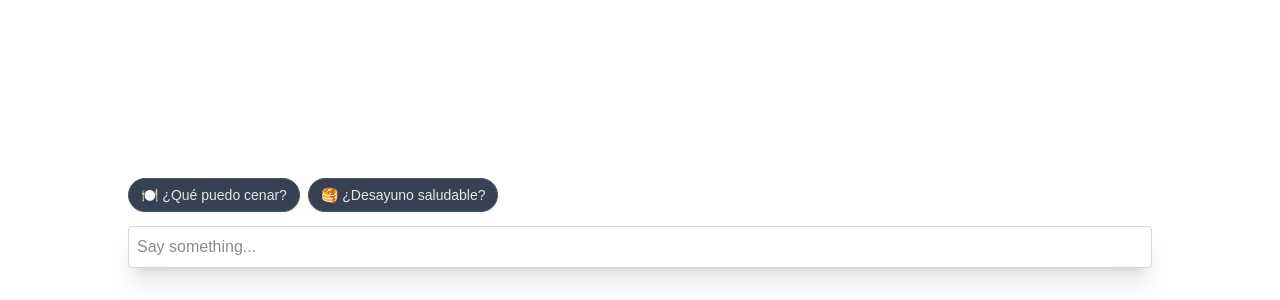
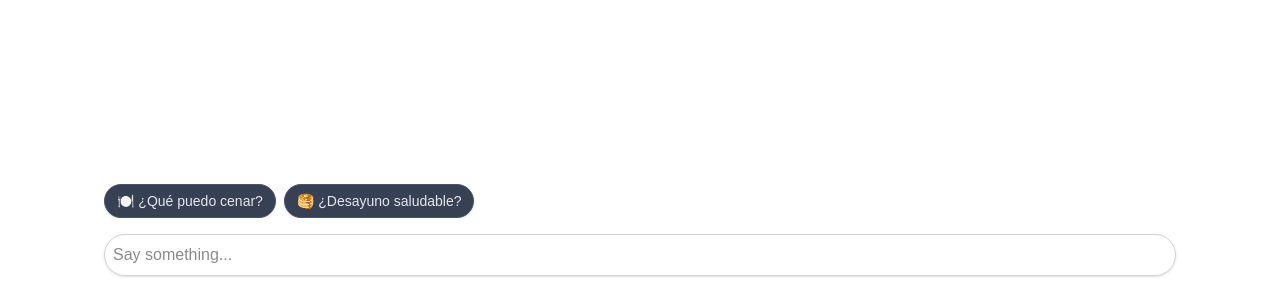
Before and after one commit to galiprandi/zero-ui, a Next.js app: page / in a window 1280 px wide. Shown: the part 500-800 px from the top of the page. Built offline with nearby package versions, Linux system fonts and the light colour scheme.

Commit message:
refactor: reorganize chat UI with fixed layout and improved message styling

```diff
--- a/app/api/chat/route.ts
+++ b/app/api/chat/route.ts
@@ -1,3 +1,4 @@
+import { system } from '@/app/prompts/system.prompt'
 import { openai } from '@ai-sdk/openai'
 import {
   streamText,
@@ -7,7 +8,6 @@ import {
   stepCountIs,
 } from 'ai'
 import { number, object, string } from 'zod'
-import { SYSTEM_PROMPT } from './system-prompt'
 
 // Allow streaming responses up to 30 seconds
 export const maxDuration = 30
@@ -18,7 +18,7 @@ export async function POST(req: Request) {
   const result = streamText({
     model: openai('gpt-4.1-mini'),
     stopWhen: stepCountIs(5),
-    system: SYSTEM_PROMPT,
+    system,
 
     messages: convertToModelMessages(messages),
     tools: {
--- a/app/components/MessageText.tsx
+++ b/app/components/MessageText.tsx
@@ -71,14 +71,14 @@ export default function MessageText({ role, text, id, onQuickReplies }: MessageT
   return (
     <div
       key={id}
-      className={`flex ${isUser ? 'justify-end' : 'justify-start'} my-2`}
+      className={`flex ${isUser ? 'justify-end my-2' : 'justify-start my-0'}`}
     >
       {isUser ? (
-        <div className="block px-4 py-2 rounded-lg shadow-sm break-words bg-blue-100 text-blue-900 leading-snug">
+        <div className="block px-4 py-2 rounded-full shadow-sm break-words bg-zinc-100 text-zinc-900 dark:bg-zinc-800 dark:text-zinc-100 leading-snug">
           <ReactMarkdown remarkPlugins={[remarkGfm]} components={components as any} key={text.length}>{text}</ReactMarkdown>
         </div>
       ) : (
-        <div className="mt-4 text-justify w-full leading-snug">
+        <div className="text-justify w-full leading-snug">
           <ReactMarkdown remarkPlugins={[remarkGfm]} rehypePlugins={[rehypeRaw]} components={components as any}>{displayText}</ReactMarkdown>
         </div>
       )}
--- a/app/components/QuickReplies.tsx
+++ b/app/components/QuickReplies.tsx
@@ -8,7 +8,7 @@ export default function QuickReplies({ replies, onSelect }: QuickRepliesProps) {
     if (!replies || replies.length === 0) return null
 
     return (
-        <div className="fixed bottom-22 left-1/2 transform -translate-x-1/2 w-4/5 max-w-[1120px] z-10">
+        <div className="w-full py-2">
             <div className="quick-replies flex gap-2 overflow-x-auto scrollbar-hide" style={{ scrollbarWidth: 'none', msOverflowStyle: 'none' }}>
                 {replies.map((reply) => (
                     <button
--- a/app/page.tsx
+++ b/app/page.tsx
@@ -14,7 +14,6 @@ export default function Chat() {
   const messagesEndRef = useRef<HTMLDivElement>(null);
   const lastScrollRef = useRef(Date.now());
   const messagesLengthRef = useRef(messages.length);
-  const [keyboardOffset, setKeyboardOffset] = useState(0);
   const [quickReplies, setQuickReplies] = useState<string[]>([]);
 
   // Load initial quick replies on component mount
@@ -49,28 +48,13 @@ export default function Chat() {
     messagesLengthRef.current = messages.length
   }, [messages.length])
 
-  useEffect(() => {
-    const vv = window.visualViewport
-    if (vv) {
-      const handleResize = () => {
-        const viewport = window.visualViewport;
-        if (viewport) {
-          const heightDiff = window.innerHeight - viewport.height;
-          setKeyboardOffset(heightDiff);
-        }
-      };
-      vv.addEventListener("resize", handleResize);
-      return () => vv.removeEventListener("resize", handleResize);
-    }
-  }, []);
+
 
   return (
     <div
-      className="flex flex-col w-4/5 max-w-[1120px] mx-auto stretch h-screen"
-      style={{
-        paddingBottom: `${(quickReplies.length ? 160 : 110) + keyboardOffset}px`,
-      }}
+      className="flex flex-col w-full max-w-[1120px] mx-auto h-screen px-[1em] py-[1em]"
     >
+      <div className="flex-1 overflow-y-auto">
         {messages.map((message) => (
           <div key={message.id} className="whitespace-pre-wrap">
             {message.parts.map((part, i) => {
@@ -96,10 +80,14 @@ export default function Chat() {
             })}
           </div>
         ))}
+        <div ref={messagesEndRef} />
+      </div>
 
-      <div ref={messagesEndRef} className="h-0" />
-
-      <QuickReplies replies={quickReplies} onSelect={handleQuickReplySelect} />
+      <div className="p-2">
+        <QuickReplies
+          replies={quickReplies}
+          onSelect={handleQuickReplySelect}
+        />
 
         <form
           onSubmit={(e) => {
@@ -107,15 +95,16 @@ export default function Chat() {
             sendMessage({ text: input });
             setInput("");
           }}
+          className="mt-2"
         >
           <input
-          className="fixed dark:bg-zinc-900 w-4/5 max-w-[1120px] p-2 border border-zinc-300 dark:border-zinc-800 rounded shadow-xl left-1/2 transform -translate-x-1/2"
-          style={{ bottom: `${32 + keyboardOffset}px`, marginBottom: 0 }}
+            className="w-full dark:bg-zinc-900 p-2 border border-zinc-300 dark:border-zinc-800 rounded-full shadow-sm"
             value={input}
             placeholder="Say something..."
             onChange={(e) => setInput(e.target.value)}
           />
         </form>
       </div>
+    </div>
   );
 }
--- a/app/api/chat/system-prompt.ts
+++ b/app/prompts/quick-replies.prompt.ts
@@ -1,4 +1,4 @@
-export const zeroUi = `
+export const quickReplies = `
 Cuando se espere una respuesta simple del usuario (como una elección entre opciones), genera una respuesta estructurada que incluya un campo 'quick_replies' con las opciones disponibles. NO generes HTML en el mensaje.
 
 **Estructura de respuesta:**
@@ -49,9 +49,3 @@ Cuando preguntes "¿Qué quieres hacer?" o "¿En qué puedo ayudarte?", usa esta
 - ❌ Nada por ahora
 
 IMPORTANTE: Solo incluye quick_replies cuando realmente esperes una respuesta cerrada. Para conversaciones normales, solo responde con el mensaje de texto.`
-
-export const SYSTEM_PROMPT = `
-Eres un asistente que ayuda a los usuarios con tareas diarias.
-
-${zeroUi}
-`
--- /dev/null
+++ b/app/prompts/system.prompt.ts
@@ -0,0 +1,7 @@
+import { quickReplies } from "./quick-replies.prompt";
+
+export const system = `
+Eres un asistente que ayuda a los usuarios con tareas diarias.
+
+${quickReplies}
+`
```
Also changed, not shown: app/api/chat/system-prompts.ts (added). Lines whose indentation alone changed are shown as unchanged.
